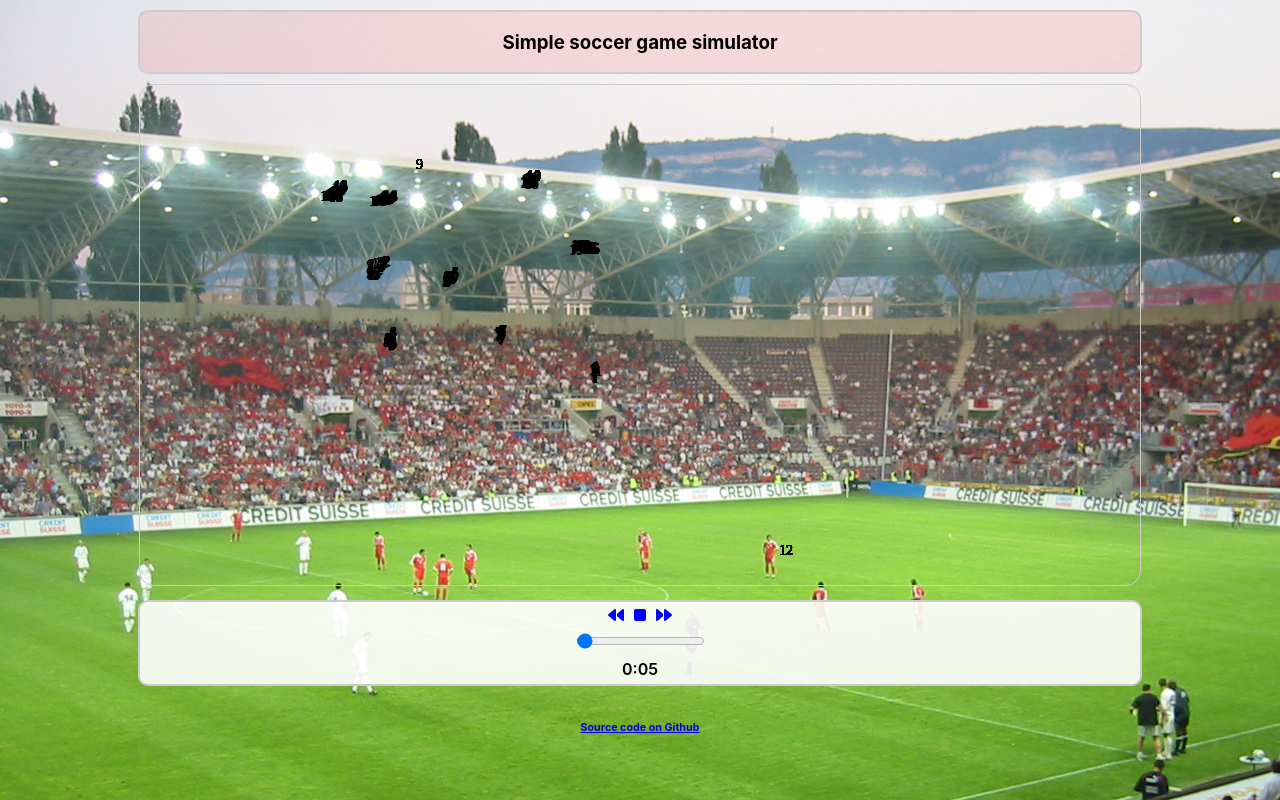
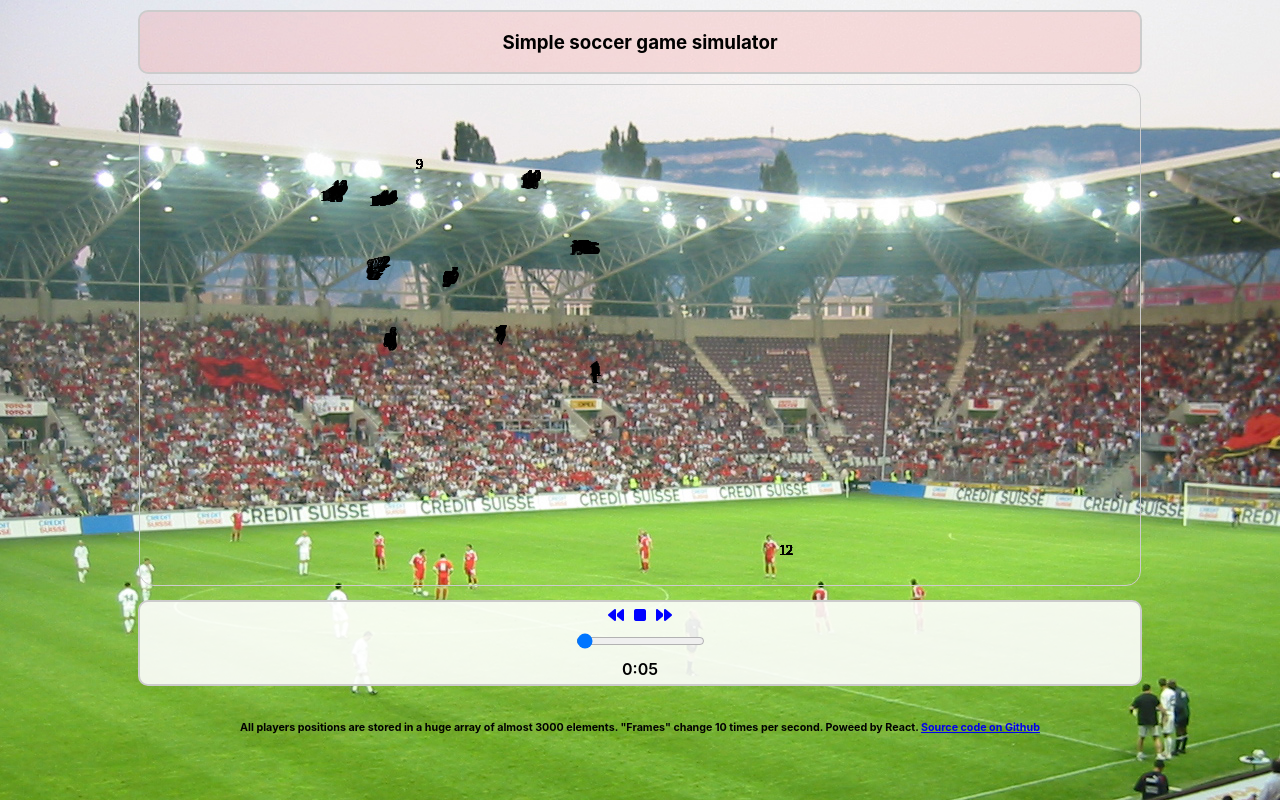
Before and after one commit to mmoresun/soccergame, a React (Create React App) app: page / in a window 1280 px wide. Built offline with nearby package versions, Linux system fonts and the light colour scheme.

Commit message:
fix: move rendering of the game field outside the useEffect in Canvas.jsx, to avoid re-render

```diff
--- a/public/index.html
+++ b/public/index.html
@@ -2,12 +2,12 @@
 <html lang="en">
   <head>
     <meta charset="utf-8" />
-    <link rel="icon" href="%PUBLIC_URL%/favicon.ico" />
+    <link rel="icon" href="./img/running.png" />
     <meta name="viewport" content="width=device-width, initial-scale=1" />
     <meta name="theme-color" content="#000000" />
     <meta
-      name="description"
-      content="Web site created using create-react-app"
+      name="Soccer simulator"
+      content="Soccer simulator created using create-react-app"
     />
     <link rel="apple-touch-icon" href="%PUBLIC_URL%/logo192.png" />
     <link rel="manifest" href="%PUBLIC_URL%/manifest.json" />
--- a/src/App.js
+++ b/src/App.js
@@ -59,7 +59,7 @@ const App = () => {
         data={data}
       />
 
-      <h6><a href="https://github.com/mmoresun/soccergame/">Source code on Github</a></h6>
+      <h6>All players positions are stored in a huge array of almost 3000 elements. "Frames" change 10 times per second. Poweed by React. <a href="https://github.com/mmoresun/soccergame/">Source code on Github</a></h6>
     </div>
   );
 }
```
